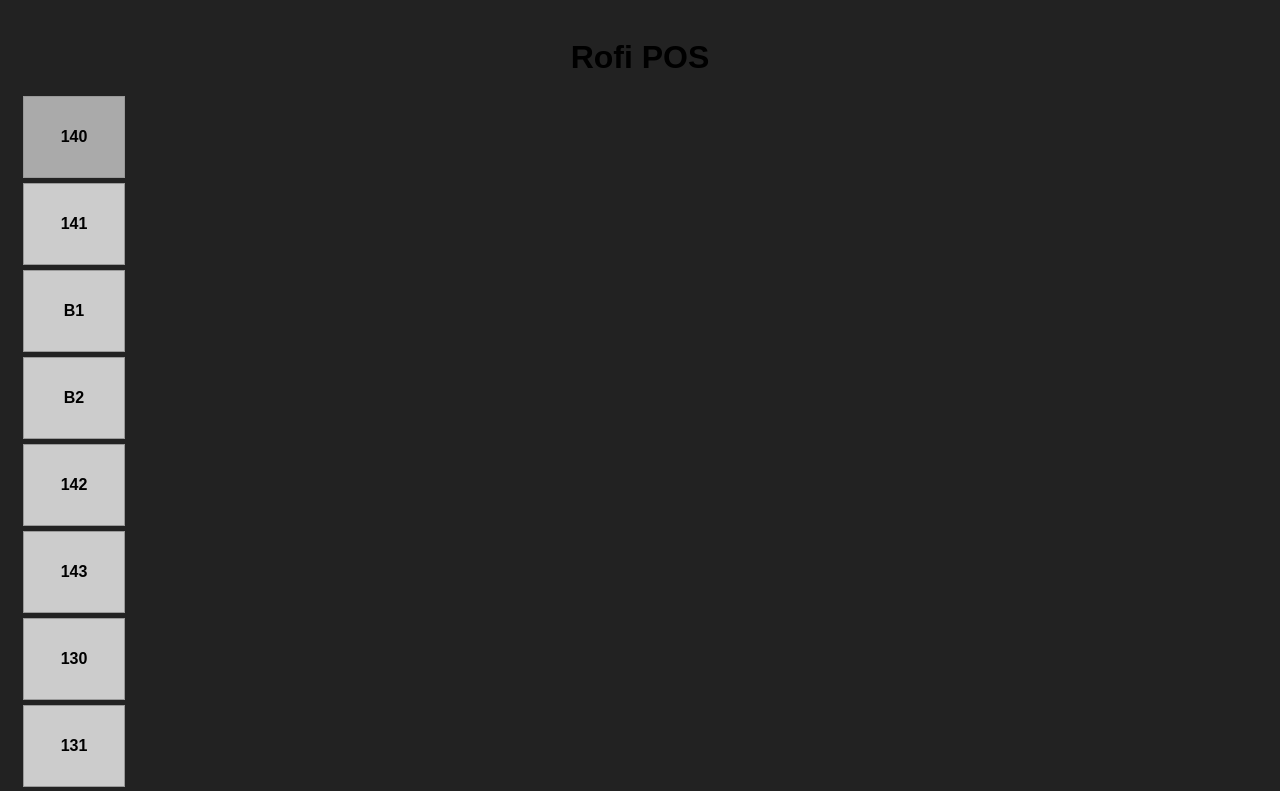
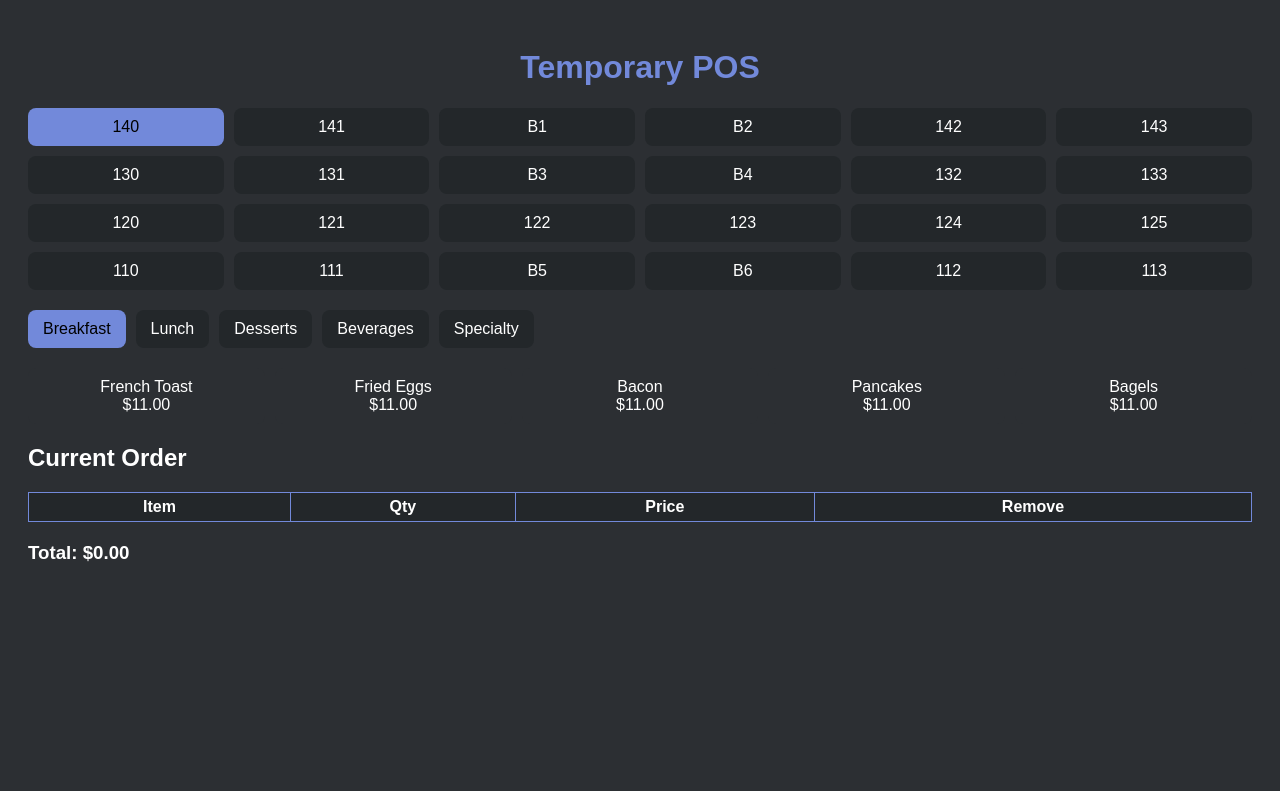
Before and after one commit to 894derekbqrs/rofipos, a plain HTML site: page index.html in a window 1280 px wide. Both pictures are taken after a click on the element "140". Shown: the top 791 px of the page. Drawn offline with Linux system fonts and the light colour scheme.

Commit message:
Update index.html

```diff
--- a/index.html
+++ b/index.html
@@ -2,128 +2,106 @@
 <html lang="en">
 <head>
 <meta charset="UTF-8">
-<title>Rofi POS</title>
+<title>Temporary POS</title>
 <style>
   body {
     font-family: Arial, sans-serif;
-  background-color: #222;
-  color: #000;
+    background-color: #2c2f33;
+    color: #ffffff;
+    padding: 20px;
+  }
+  h1 {
+    text-align: center;
+    color: #7289da;
+  }
+  #tables {
+    display: grid;
+    grid-template-columns: repeat(6, 1fr);
+    gap: 10px;
+    margin-bottom: 20px;
+  }
+  .table {
     padding: 10px;
-}
-
-h1 { text-align:center; color:#000; margin-bottom:20px; }
-
-.div-button {
-  display: block;
-  width: 100px;
-  height: 80px;
-  line-height: 80px;
-  background-color: #ccc;
-  border: 1px solid #999;
+    background-color: #23272a;
+    border-radius: 8px;
     text-align: center;
-  font-weight: bold;
-  margin: 5px;
     cursor: pointer;
     user-select: none;
   }
-
-.div-button:hover { background-color: #aaa; }
-
-#tables, #categories, #items {
+  .table.selected {
+    background-color: #7289da;
+    color: #000000;
+  }
+  #categories {
+    display: flex;
+    gap: 10px;
+    margin-bottom: 20px;
+    flex-wrap: wrap;
+  }
+  .category {
+    padding: 10px 15px;
+    background-color: #23272a;
+    border-radius: 8px;
+    cursor: pointer;
+  }
+  .category.selected {
+    background-color: #7289da;
+    color: #000000;
+  }
+  #items {
+    display: grid;
+    grid-template-columns: repeat(auto-fit, minmax(120px, 1fr));
+    gap: 10px;
     margin-bottom: 20px;
   }
-
-.pay {
-  width: 150px;
-  height: 80px;
-  line-height: 80px;
-  background-color: #ccc;
-  border: 1px solid #999;
+  .item {
+    padding: 10px;
+    background-color: #2c2f33;
+    border-radius: 8px;
     text-align: center;
-  font-weight: bold;
     cursor: pointer;
-  margin-top: 20px;
   }
-
-.pay:hover { background-color: #aaa; }
+  table {
+    width: 100%;
+    border-collapse: collapse;
+    margin-bottom: 20px;
+  }
+  th, td {
+    border: 1px solid #7289da;
+    padding: 5px;
+    text-align: center;
+  }
+  th {
+    background-color: #23272a;
+  }
 </style>
 </head>
 <body>
 
-<h1>Rofi POS</h1>
+<h1>Temporary POS</h1>
 
-<!-- Tables -->
 <div id="tables"></div>
 
-<!-- Categories -->
 <div id="categories"></div>
 
-<!-- Items -->
 <div id="items"></div>
 
 <h2>Current Order</h2>
-<div id="order"></div>
-
-<div class="pay" onclick="payTable()">Pay</div>
+<table>
+  <thead>
+    <tr>
+      <th>Item</th>
+      <th>Qty</th>
+      <th>Price</th>
+      <th>Remove</th>
+    </tr>
+  </thead>
+  <tbody id="order-table"></tbody>
+</table>
+<h3 id="total">Total: $0.00</h3>
 
 <script>
-// Tables
-const tableNames = ["140","141","B1","B2","142","143","130","131","B3","B4","132","133","120","121","122","123","124","125","110","111","B5","B6","112","113"];
-const tablesDiv = document.getElementById("tables");
-let selectedTable = null;
-const orders = {};
-
-// Create tables
-tableNames.forEach(t => {
-  orders[t] = [];
-  const div = document.createElement("div");
-  div.className = "div-button";
-  div.innerText = t;
-  div.setAttribute("onclick", `selectTable('${t}')`);
-  tablesDiv.appendChild(div);
-});
-
-// Select table
-function selectTable(name){
-  selectedTable = name;
-  updateTables();
-  renderOrder();
-}
-
-function updateTables(){
-  const divs = tablesDiv.children;
-  for(let div of divs){
-    div.style.backgroundColor = orders[div.innerText].length>0 ? "#888" : "#ccc";
-    if(div.innerText === selectedTable) div.style.backgroundColor = "#aaa";
-  }
-}
-
-// Categories
-const categories = ["Breakfast","Lunch","Desserts","Beverages","Specialty"];
-const categoriesDiv = document.getElementById("categories");
-let selectedCategory = categories[0];
-categories.forEach(cat=>{
-  const div = document.createElement("div");
-  div.className = "div-button";
-  div.innerText = cat;
-  div.setAttribute("onclick", `selectCategory('${cat}')`);
-  categoriesDiv.appendChild(div);
-});
-
-function selectCategory(cat){
-  selectedCategory = cat;
-  updateCategory();
-  renderItems();
-}
-
-function updateCategory(){
-  const divs = categoriesDiv.children;
-  for(let div of divs){
-    div.style.backgroundColor = div.innerText===selectedCategory ? "#aaa" : "#ccc";
-  }
-}
-
-// Items
+// --------------------- CONFIG ---------------------
 const items = [
   {category:"Breakfast", name:"French Toast", price:11.00},
   {category:"Breakfast", name:"Fried Eggs", price:11.00},
@@ -150,68 +128,104 @@ const items = [
   {category:"Specialty", name:"Steak", price:38.00}
 ];
 
+const tableLayout = [
+  ["140", "141", "B1", "B2", "142", "143"],
+  ["130", "131", "B3", "B4", "132", "133"],
+  ["120", "121", "122", "123", "124", "125"],
+  ["110", "111", "B5", "B6", "112", "113"]
+];
+// ---------------------------------------------------
+
+// Generate tables
+const tablesDiv = document.getElementById("tables");
+let selectedTable = null;
+const orders = {}; // store orders per table
+
+tableLayout.flat().forEach(t => {
+  orders[t] = [];
+  const div = document.createElement("div");
+  div.classList.add("table");
+  div.innerText = t;
+  div.onclick = () => selectTable(t, div);
+  tablesDiv.appendChild(div);
+});
+
+function selectTable(t, div) {
+  selectedTable = t;
+  document.querySelectorAll(".table").forEach(td=>td.classList.remove("selected"));
+  div.classList.add("selected");
+  renderOrder();
+}
+
+// Generate categories
+const categoriesDiv = document.getElementById("categories");
+const categories = [...new Set(items.map(i=>i.category))];
+let selectedCategory = categories[0];
+
+categories.forEach(cat => {
+  const div = document.createElement("div");
+  div.classList.add("category");
+  div.innerText = cat;
+  div.onclick = () => { selectedCategory = cat; updateItems(); updateCategoryHighlight(); };
+  categoriesDiv.appendChild(div);
+});
+
+function updateCategoryHighlight() {
+  document.querySelectorAll(".category").forEach(c=>c.classList.remove("selected"));
+  Array.from(categoriesDiv.children).forEach(c=>{
+    if(c.innerText === selectedCategory) c.classList.add("selected");
+  });
+}
+
+// Generate items
 const itemsDiv = document.getElementById("items");
-
-function renderItems(){
+function updateItems() {
   itemsDiv.innerHTML = "";
   items.filter(i=>i.category===selectedCategory).forEach(i=>{
     const div = document.createElement("div");
-    div.className = "div-button";
-    div.innerText = i.name + "\n$" + i.price.toFixed(2);
-    div.setAttribute("onclick", `addItem('${i.name}',${i.price})`);
+    div.classList.add("item");
+    div.innerText = `${i.name}\n$${i.price.toFixed(2)}`;
+    div.onclick = () => addItem(i);
     itemsDiv.appendChild(div);
   });
 }
 
-// Order
-const orderDiv = document.getElementById("order");
-function addItem(name, price){
-  if(!selectedTable) return alert("Select a table first");
+// Add item to order
+function addItem(item) {
+  if(!selectedTable) return alert("Select a table first!");
   const tableOrder = orders[selectedTable];
-  const existing = tableOrder.find(o=>o.name===name);
+  const existing = tableOrder.find(o=>o.name===item.name);
   if(existing) existing.qty++;
-  else tableOrder.push({name:name, price:price, qty:1});
+  else tableOrder.push({name:item.name, price:item.price, qty:1});
   renderOrder();
-  updateTables();
 }
 
-function renderOrder(){
-  orderDiv.innerHTML = "";
+// Remove item from order
+function removeItem(idx) {
   if(!selectedTable) return;
-  const tableOrder = orders[selectedTable];
+  orders[selectedTable].splice(idx,1);
+  renderOrder();
+}
+
+// Render order
+function renderOrder() {
+  const tbody = document.getElementById("order-table");
+  tbody.innerHTML = "";
+  if(!selectedTable) return;
   let total = 0;
-  tableOrder.forEach((o,idx)=>{
-    const div = document.createElement("div");
-    div.innerText = `${o.name} x${o.qty} $${(o.price*o.qty).toFixed(2)}`;
-    const remove = document.createElement("span");
-    remove.innerText = " [X]";
-    remove.style.cursor = "pointer";
-    remove.setAttribute("onclick", `removeItem(${idx})`);
-    div.appendChild(remove);
-    orderDiv.appendChild(div);
+  orders[selectedTable].forEach((o, idx)=>{
+    const row = document.createElement("tr");
+    const removeBtn = `<button onclick="removeItem(${idx})">X</button>`;
+    row.innerHTML = `<td>${o.name}</td><td>${o.qty}</td><td>$${(o.price*o.qty).toFixed(2)}</td><td>${removeBtn}</td>`;
+    tbody.appendChild(row);
     total += o.price*o.qty;
   });
-  const totalDiv = document.createElement("div");
-  totalDiv.innerText = "Total: $" + total.toFixed(2);
-  orderDiv.appendChild(totalDiv);
+  document.getElementById("total").innerText = `Total: $${total.toFixed(2)}`;
 }
 
-function removeItem(idx){
-  orders[selectedTable].splice(idx,1);
-  renderOrder();
-  updateTables();
-}
-
-function payTable(){
-  if(!selectedTable) return;
-  orders[selectedTable]=[];
-  renderOrder();
-  updateTables();
-}
-
-// Init
-selectCategory(selectedCategory);
-renderItems();
+// Initialize
+updateItems();
+updateCategoryHighlight();
 </script>
 
 </body>
```
Lines whose indentation alone changed are shown as unchanged.
